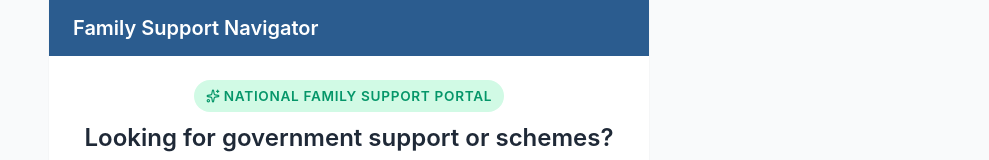
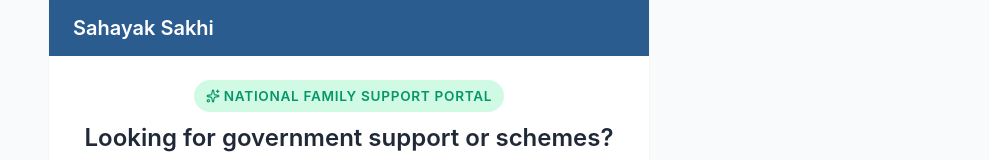
Before and after one commit to chetanayagarg08072007/Sahayak-Sakhi, a React (Vite) app: page / in a window 1280 px wide. Shown: the top 160 px of the page, without its empty margins (291-1280 px from the left). Built offline with nearby package versions, Linux system fonts and the light colour scheme.

Commit message:
Configure GitHub Pages deployment

```diff
--- a/index.html
+++ b/index.html
@@ -4,7 +4,7 @@
     <meta charset="UTF-8" />
     <link rel="icon" type="image/svg+xml" href="/favicon.svg" />
     <meta name="viewport" content="width=device-width, initial-scale=1.0" />
-    <title>family-support-app</title>
+    <title>Sahayak Sakhi</title>
   </head>
   <body>
     <div id="root"></div>
--- a/src/App.jsx
+++ b/src/App.jsx
@@ -18,7 +18,7 @@ function App() {
         <div className="app-container" style={{ position: "relative" }}>
           <header className="header">
             <Link to="/" style={{ textDecoration: "none" }}>
-              <h1>Family Support Navigator</h1>
+              <h1>Sahayak Sakhi</h1>
             </Link>
           </header>
 
```
